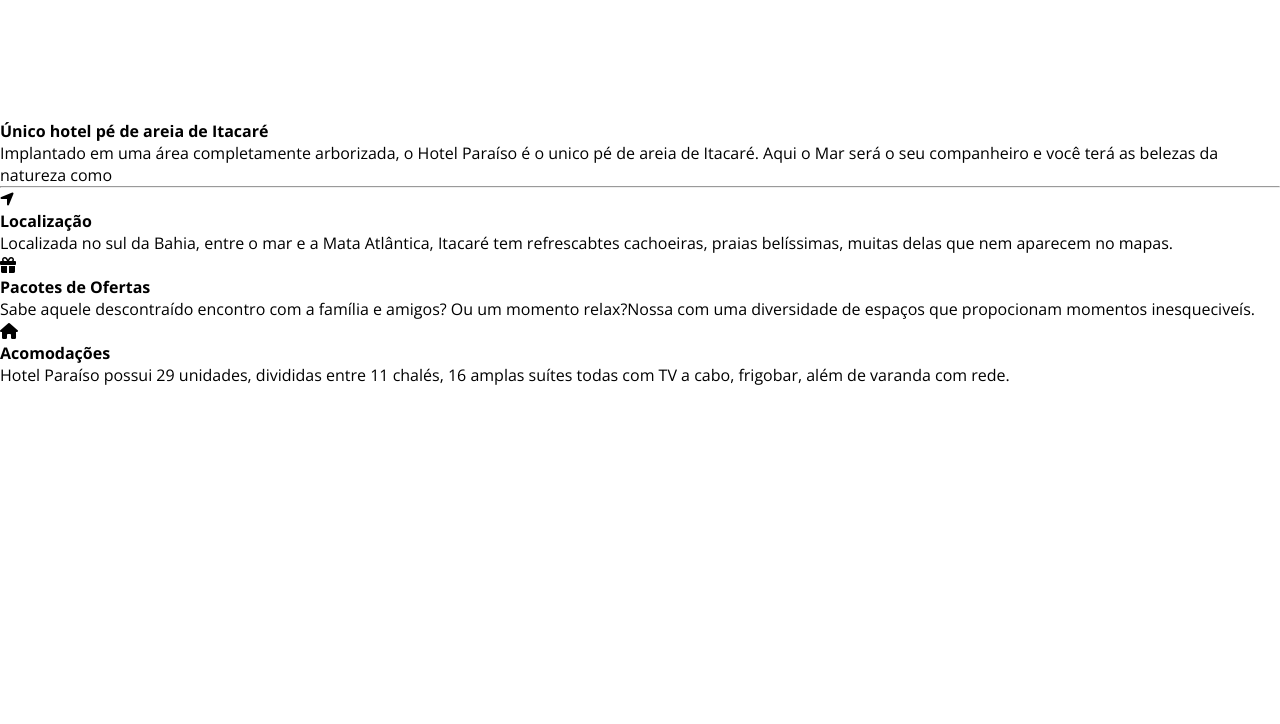
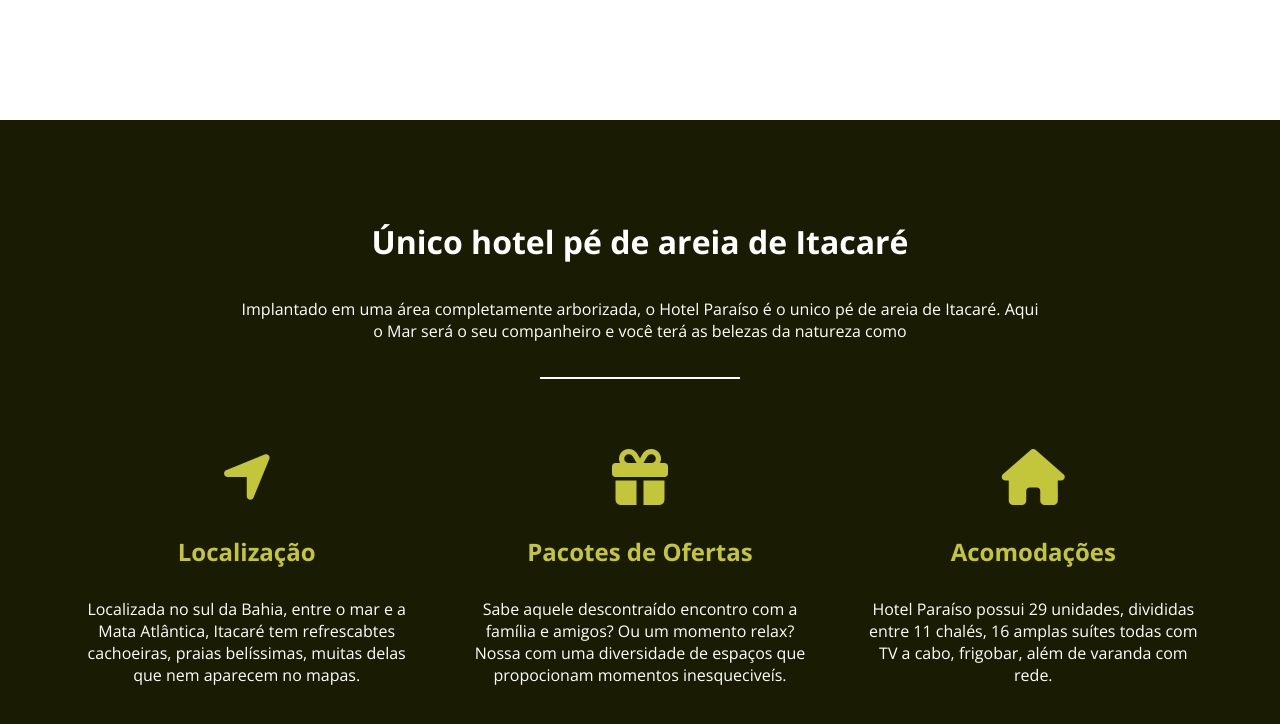
Before and after one commit to fau-33/curso_node, a plain HTML site: page proj_hotel/index.html in a window 1280 px wide. Shown: the part 1809-2533 px from the top of the page. Before the commit the page ends 2195 px from the top, so only its background shows below. Drawn offline with nearby package versions, Linux system fonts and the light colour scheme.

Commit message:
Feito a parte da section características

```diff
--- a/proj_hotel/css/template.css
+++ b/proj_hotel/css/template.css
@@ -51,7 +51,7 @@
     text-transform: uppercase;
 }
 
-@media (700px){
+@media (max-width:700px){
     .hero h1{font-size: 2.5rem;}
     .hero h2{font-size: 1.5rem;}
 }
@@ -111,10 +111,68 @@
     flex-basis: 60%;
 }
 
-@media (700px){
+@media (max-width:700px){
     .conheca-o-hotel .grid li.small, .conheca-o-hotel .grid li.large{
         flex-basis: 100%;
     }
 }
 
 /*CARACTERÍSTICAS*/
+.caracteristicas{
+    background-color: #191c03;
+    display: flex;
+    flex-direction: column;
+    align-items: center;
+    padding: 100px 50px;
+}
+
+.caracteristicas h3{
+    font-size: 2rem;
+    margin-bottom: 35px;
+    color: #fff;
+    text-align: center;
+}
+
+.caracteristicas p{
+    max-width: 800px;
+    margin-bottom: 35px;
+    color: #fff;
+    text-align: center;
+}
+
+.caracteristicas hr{
+    width: 200px;
+    height: 2px;
+    background-color: #fff;
+    margin-bottom: 70px;
+    border: none;
+}
+
+.caracteristicas .grid{
+    width: 100%;
+    display: flex;
+}
+.caracteristicas .grid li{
+    padding: 0 30px;
+    text-align: center;
+}
+.caracteristicas .grid li i{
+    color: #c3c63b;
+    font-size: 3.5rem;
+    margin-bottom: 30px;
+}
+.caracteristicas .grid li h4{
+    font-size: 1.5rem;
+    color: #c3c63b;
+    margin-bottom: 30px;
+}
+.caracteristicas .grid li p{
+    margin-bottom: 30px;
+    color: #fff;
+}
+
+@media (max-width:850px){
+    .caracteristicas{
+        flex-direction: column;
+    }
+}
--- a/proj_hotel/index.html
+++ b/proj_hotel/index.html
@@ -4,8 +4,9 @@
     <meta charset="UTF-8"/>
     <meta name="viewport" content="width=device-width, initial-scale=1">
     <title>Hotel Paraíso</title>
+
+    <link href="https://fonts.googleapis.com/css?family=Open+Sans:300,400,700&display=swap" rel="stylesheet">
     <link rel="stylesheet" href="path/to/font-awesome/css/font-awesome.min.css">
-    <link href="https://fonts.googleapis.com/css?family=Open+Sans:300,400,700&display=swap" rel="stylesheet">
     <link rel="stylesheet" href="css/template.css"/>
 
 
@@ -37,6 +38,7 @@
           <li class="small" style="background-image: url('img/itacare-04.jpg')"></li>
       </ul>
    </section>
+
    <section class="caracteristicas">
        <h3>Único hotel pé de areia de Itacaré</h3>
        <p>Implantado em uma área completamente arborizada, o Hotel Paraíso é o unico pé de areia de Itacaré. Aqui o Mar será o seu companheiro e você terá as belezas da natureza como</p>
```
